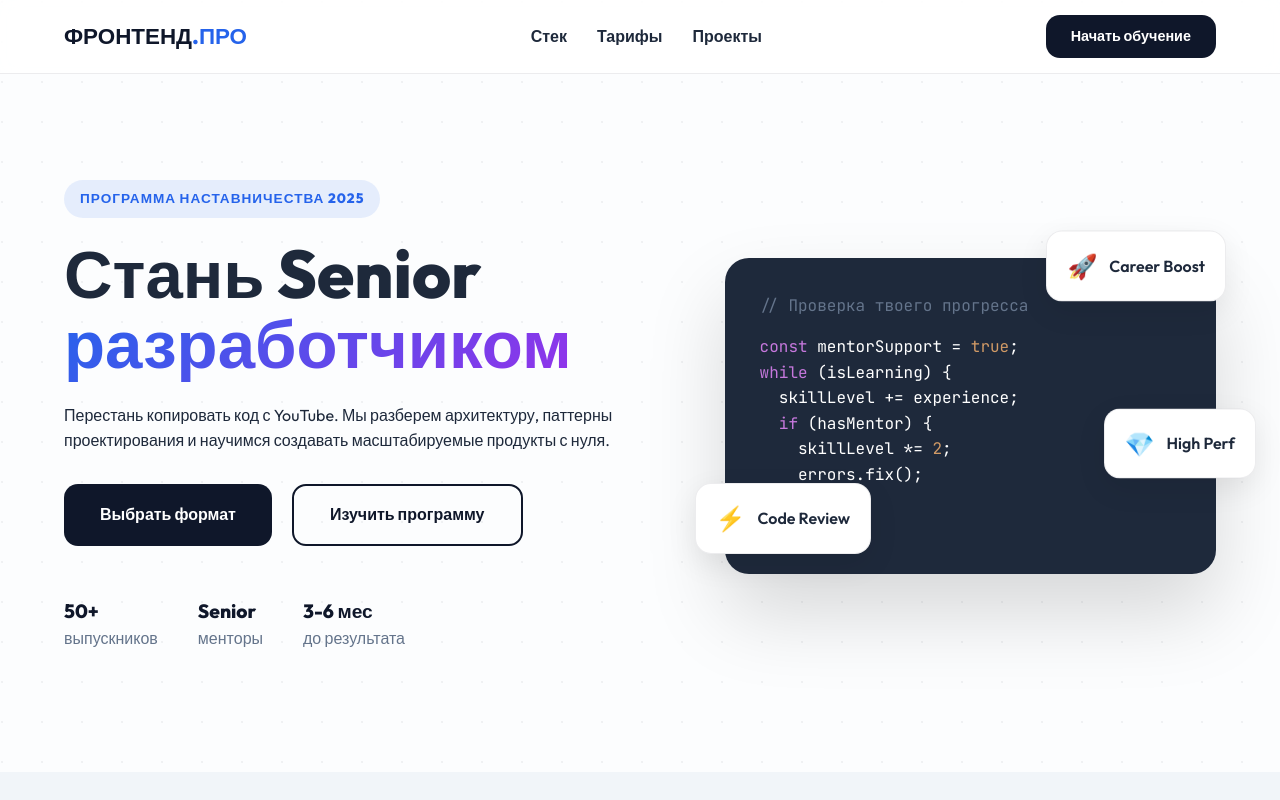
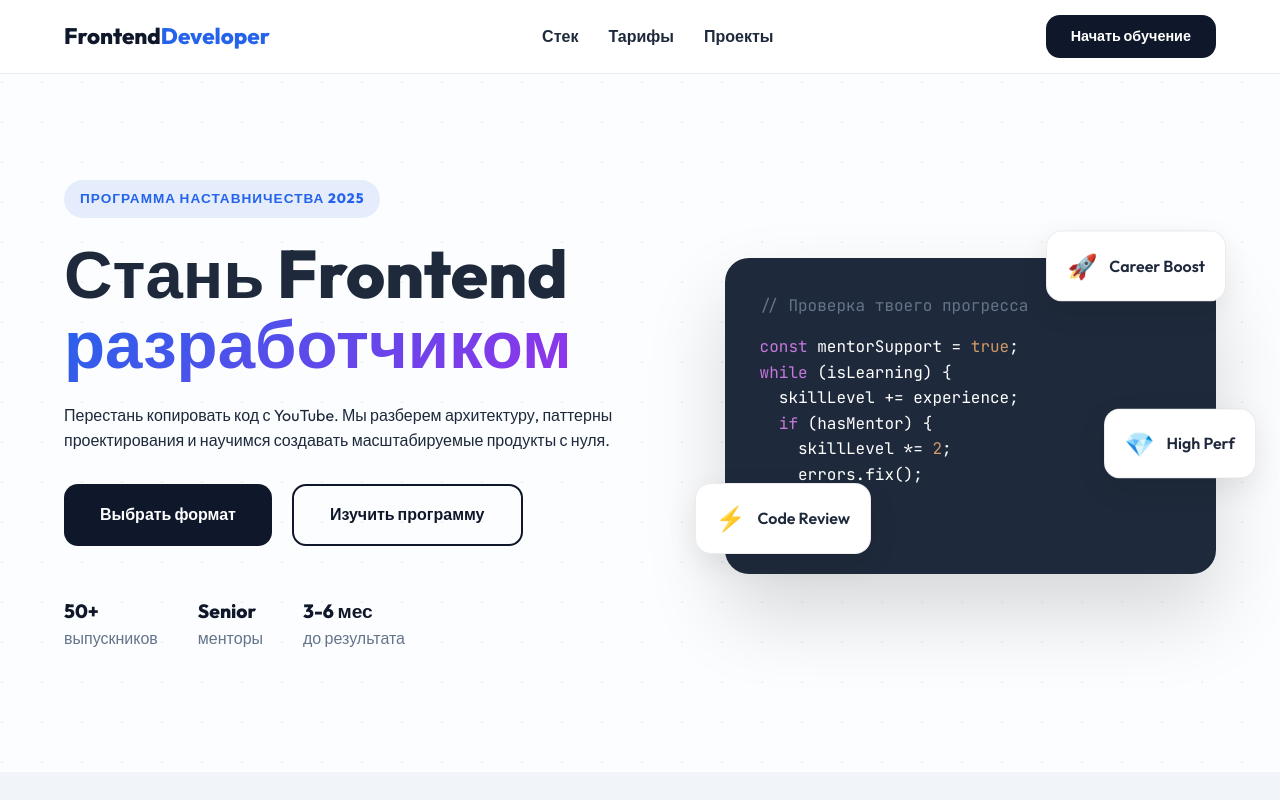
Before and after one commit to kar07-Arsen/ithub-college-final-project.io, a plain HTML site: page index.html in a window 1280 px wide. Shown: the top 800 px of the page. Drawn offline with Linux system fonts and the light colour scheme.

```diff
--- a/index.html
+++ b/index.html
@@ -3,7 +3,7 @@
 <head>
     <meta charset="UTF-8">
     <meta name="viewport" content="width=device-width, initial-scale=1.0">
-    <title>Frontend Mastery | Менторство экспертного уровня</title>
+    <title>Frontend Mentoring | Менторство экспертного уровня</title>
     <link rel="preconnect" href="https://fonts.googleapis.com">
     <link href="https://fonts.googleapis.com/css2?family=Outfit:wght@300;400;600;800&family=JetBrains+Mono:wght@400;700&display=swap" rel="stylesheet">
     <style>
@@ -164,7 +164,7 @@
 
     <nav style="position: fixed; width: 100%; top: 0; background: rgba(255,255,255,0.8); backdrop-filter: blur(10px); border-bottom: 1px solid var(--glass-border); z-index: 100; padding: 15px 0;">
         <div class="container" style="display: flex; justify-content: space-between; align-items: center;">
-            <div style="font-size: 1.4rem; font-weight: 800; color: var(--primary);">ФРОНТЕНД<span style="color: var(--accent);">.ПРО</span></div>
+            <div style="font-size: 1.4rem; font-weight: 800; color: var(--primary);">Frontend<span style="color: var(--accent);">Developer</span></div>
             <div style="display: flex; gap: 30px; font-weight: 600;">
                 <a href="#stack" style="text-decoration: none; color: var(--text-main);">Стек</a>
                 <a href="#pricing" style="text-decoration: none; color: var(--text-main);">Тарифы</a>
@@ -178,7 +178,7 @@
         <div class="container hero-grid">
             <div class="hero-text">
                 <span class="hero-badge">Программа наставничества 2025</span>
-                <h1>Стань Senior <br><span class="gradient-text">разработчиком</span></h1>
+                <h1>Стань Frontend <br><span class="gradient-text">разработчиком</span></h1>
                 <p class="hero-desc">Перестань копировать код с YouTube. Мы разберем архитектуру, паттерны проектирования и научимся создавать масштабируемые продукты с нуля.</p>
                 <div style="display: flex; gap: 20px; margin-top: 30px;">
                     <a href="#pricing" class="btn">Выбрать формат</a>
@@ -403,7 +403,7 @@
     <div class="site-footer">
         <div class="container">
             <div class="footer-content" style="display: flex; justify-content: space-between; align-items: center; color: var(--text-muted); font-size: 0.9rem;">
-                <div>© 2025 Frontend Mastery. Все права защищены.</div>
+                <div>© 2025 Frontend Mentoring. Все права защищены.</div>
                 <div style="display: flex; gap: 20px;">
                     <a href="#" style="color: var(--text-muted); text-decoration: none;">Политика конфиденциальности</a>
                     <a href="#" style="color: var(--text-muted); text-decoration: none;">Публичная оферта</a>
```
